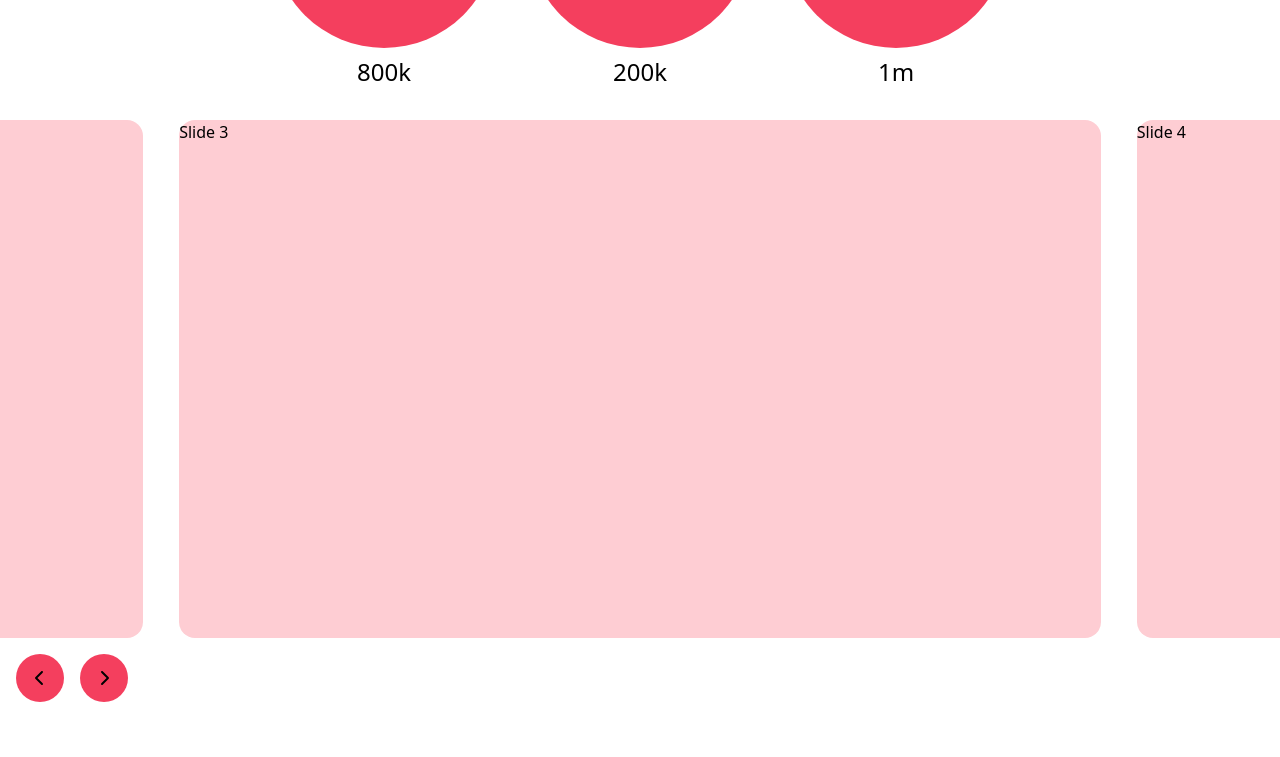
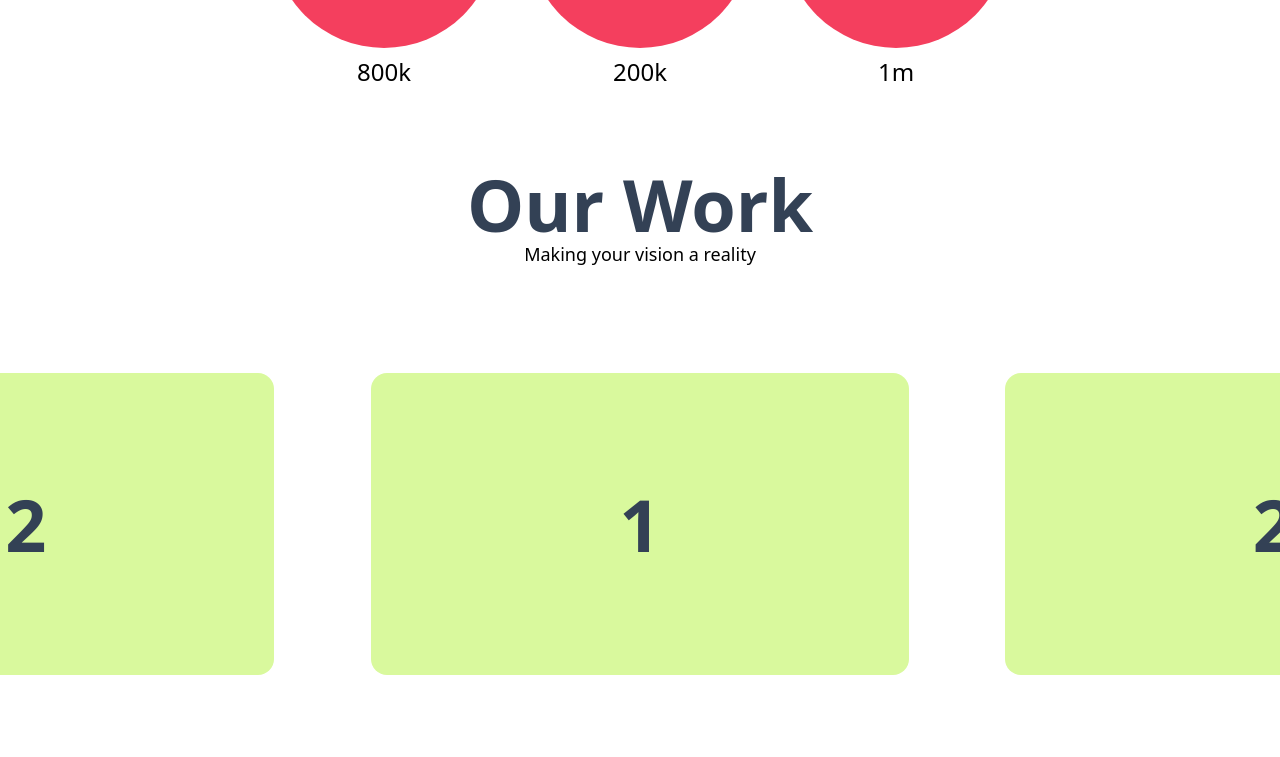
Before and after one commit to JuxtNorth/AgencySite, a React (Vite) app: page / in a window 1280 px wide. Shown: the part 1260-2017 px from the top of the page. Built offline with nearby package versions, Linux system fonts and the light colour scheme.

Commit message:
Update Carousel Section

```diff
--- a/package.json
+++ b/package.json
@@ -12,6 +12,7 @@
 	},
 	"dependencies": {
 		"@radix-ui/react-accordion": "^1.1.2",
+		"class-variance-authority": "^0.7.0",
 		"clsx": "^2.1.0",
 		"embla-carousel": "^8.0.0",
 		"embla-carousel-autoplay": "^8.0.0",
--- a/src/components/Carousel/Slide.tsx
+++ b/src/components/Carousel/Slide.tsx
@@ -1,13 +1,30 @@
 import { FC, ReactNode } from 'react';
+import { cva } from 'class-variance-authority';
+
+const slideVariants = cva(
+	'max-h-screen bg-lime-200 flex items-center justify-center text-7xl text-slate-700 font-bold rounded-2xl',
+	{
+		variants: {
+			variant: {
+				horizontal: 'w-full aspect-video',
+				vertical: 'h-full md:h-fit md:w-56 aspect-[9/16]'
+			}
+		}
+	}
+);
 
 export interface SlideProps {
 	children: ReactNode;
+	variant?: 'vertical' | 'horizontal';
+	className?: string;
 }
 
 export const Slide: FC<SlideProps> = (props) => {
+	const { variant = 'horizontal' } = props;
+
 	return (
-		<div className="aspect-video min-w-0 flex-[0_0_72%] rounded-2xl bg-rose-200 last:mr-9">
-			{props.children}
+		<div className="flex h-[28rem] min-w-0 flex-[0_0_86%] items-center justify-center rounded-2xl p-8 last:mr-24 md:h-[32rem] md:flex-[0_0_42%] md:rounded-3xl md:p-0">
+			<div className={slideVariants({ variant })}>{props.children}</div>
 		</div>
 	);
 };
--- a/src/components/Carousel/index.tsx
+++ b/src/components/Carousel/index.tsx
@@ -2,19 +2,12 @@ import { useCallback } from 'react';
 import useEmblaCarousel from 'embla-carousel-react';
 import { ChevronLeftIcon, ChevronRightIcon } from '@/icons';
 import { Slide } from './Slide';
-import Autoplay from 'embla-carousel-autoplay';
-import { EmblaPluginType } from 'embla-carousel';
-
-const plugins: EmblaPluginType[] = [Autoplay({ delay: 2400 })];
 
 export const Carousel = () => {
-	const [emblaRef, emblaApi] = useEmblaCarousel(
-		{
-			loop: true,
-			skipSnaps: true
-		},
-		plugins
-	);
+	const [emblaRef, emblaApi] = useEmblaCarousel({
+		loop: true,
+		skipSnaps: true
+	});
 
 	const scrollPrev = useCallback(() => {
 		if (emblaApi) emblaApi.scrollPrev();
@@ -27,19 +20,32 @@ export const Carousel = () => {
 	return (
 		<section className="mx-auto space-y-4 overflow-hidden">
 			<div className="overflow-hidden" ref={emblaRef}>
-				<div className="flex gap-9">
-					<Slide>Slide 1</Slide>
-					<Slide>Slide 2</Slide>
-					<Slide>Slide 3</Slide>
-					<Slide>Slide 4</Slide>
-					<Slide>Slide 5</Slide>
+				<div className="flex gap-24">
+					<Slide>1</Slide>
+					<Slide>2</Slide>
+					<Slide variant="vertical">3</Slide>
+					<Slide>4</Slide>
+					<Slide>5</Slide>
+					<Slide variant="vertical">6</Slide>
+					<Slide variant="vertical">7</Slide>
+					<Slide>8</Slide>
+					<Slide>9</Slide>
+					<Slide>10</Slide>
+					<Slide>11</Slide>
+					<Slide>12</Slide>
 				</div>
 			</div>
 			<div className="ml-4 flex gap-4">
-				<button className="rounded-full bg-rose-500 p-4" onClick={scrollPrev}>
+				<button
+					className="rounded-full bg-lime-200 p-4 md:p-6 md:text-2xl"
+					onClick={scrollPrev}
+				>
 					<ChevronLeftIcon />
 				</button>
-				<button className="rounded-full bg-rose-500 p-4" onClick={scrollNext}>
+				<button
+					className="rounded-full bg-lime-200 p-4 md:p-6 md:text-2xl"
+					onClick={scrollNext}
+				>
 					<ChevronRightIcon />
 				</button>
 			</div>
--- a/src/pages/Home/Sections/WorksCarousel.tsx
+++ b/src/pages/Home/Sections/WorksCarousel.tsx
@@ -3,7 +3,11 @@ import { Carousel } from '@/components';
 
 export const WorksCarousel: FC = () => {
 	return (
-		<section className="">
+		<section className="mt-12 text-center">
+			<div>
+				<h1 className="text-7xl font-bold text-slate-700">Our Work</h1>
+				<p className="text-lg">Making your vision a reality</p>
+			</div>
 			<Carousel />
 		</section>
 	);
```
Also changed, not shown: 1 other file (tests, documents, lock files or other folders).
